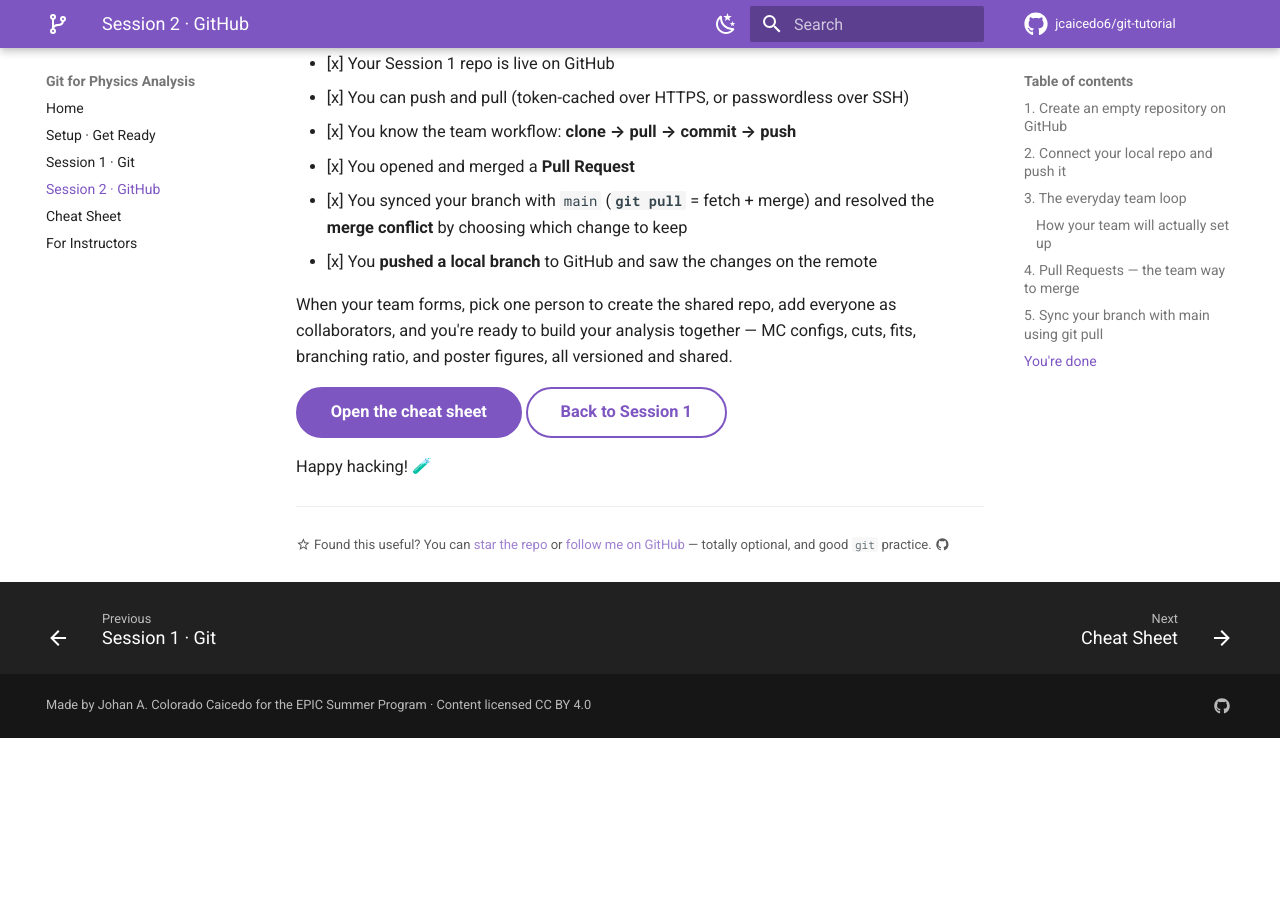
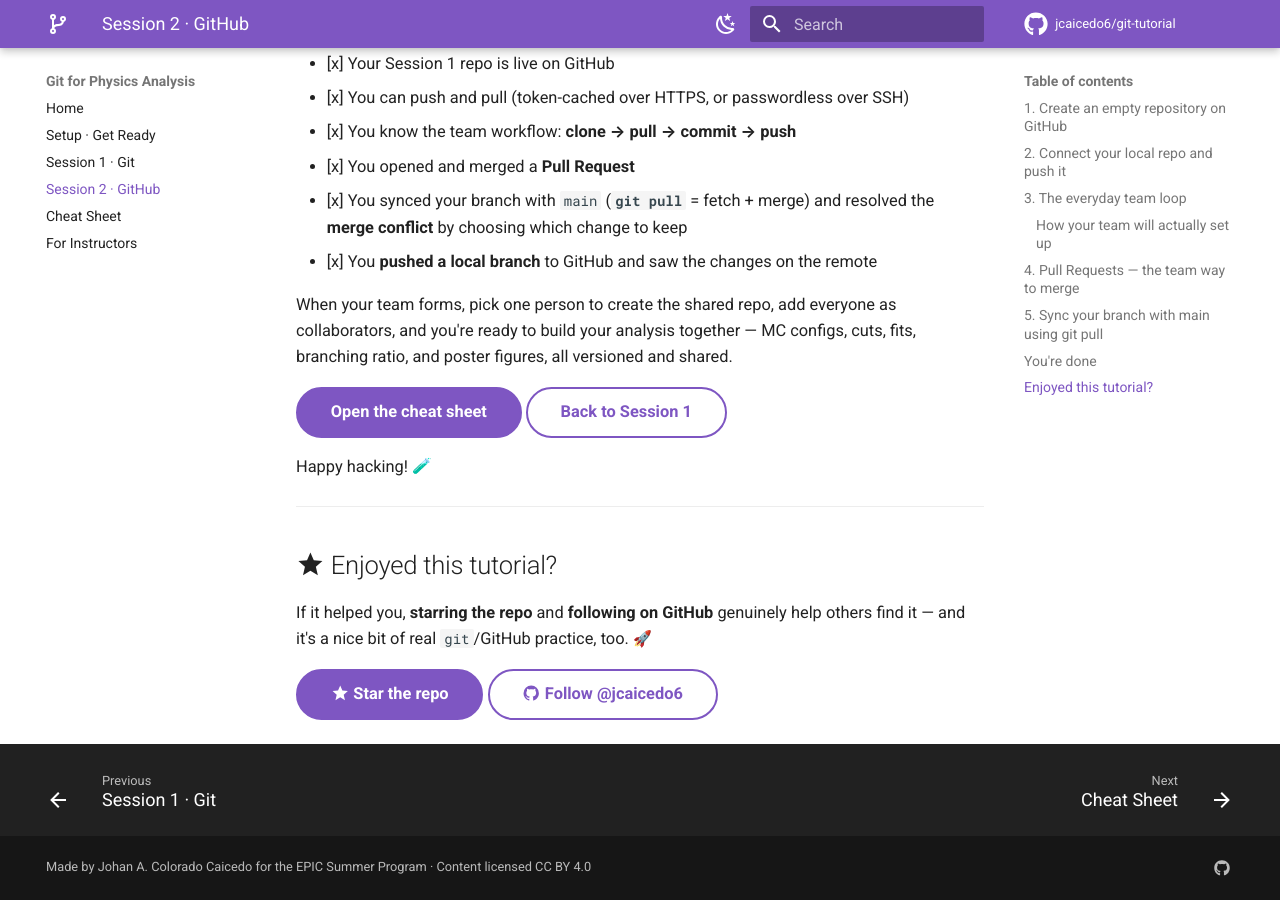
Before and after one commit to jcaicedo6/git-tutorial, an MkDocs documentation site: the page built from docs/session2-github.md, in a window 1280 px wide and 900 px high, scrolled down 7874 px. Built offline with MkDocs 1.6.1 and Material for MkDocs 9.7.7, drawn with Linux system fonts in a browser that asks for light colours; emoji names are drawn with the system emoji font; comment, search, counter and statistics services are not loaded; before the commit the page ends 8612 px from its top, so only the background shows below that.

Commit message:
Make the star/follow call-to-action a prominent buttoned section

```diff
--- a/docs/session2-github.md
+++ b/docs/session2-github.md
@@ -530,5 +530,10 @@ Happy hacking! :test_tube:
 
 ---
 
-<small>:material-star-outline: Found this useful? You can [star the repo](https://github.com/jcaicedo6/git-tutorial)
-or [follow me on GitHub](https://github.com/jcaicedo6) — totally optional, and good `git` practice. :material-github:</small>
+## :material-star: Enjoyed this tutorial?
+
+If it helped you, **starring the repo** and **following on GitHub** genuinely help others find
+it — and it's a nice bit of real `git`/GitHub practice, too. :rocket:
+
+[:material-star: Star the repo](https://github.com/jcaicedo6/git-tutorial){ .md-button .md-button--primary }
+[:material-github: Follow @jcaicedo6](https://github.com/jcaicedo6){ .md-button }
```
